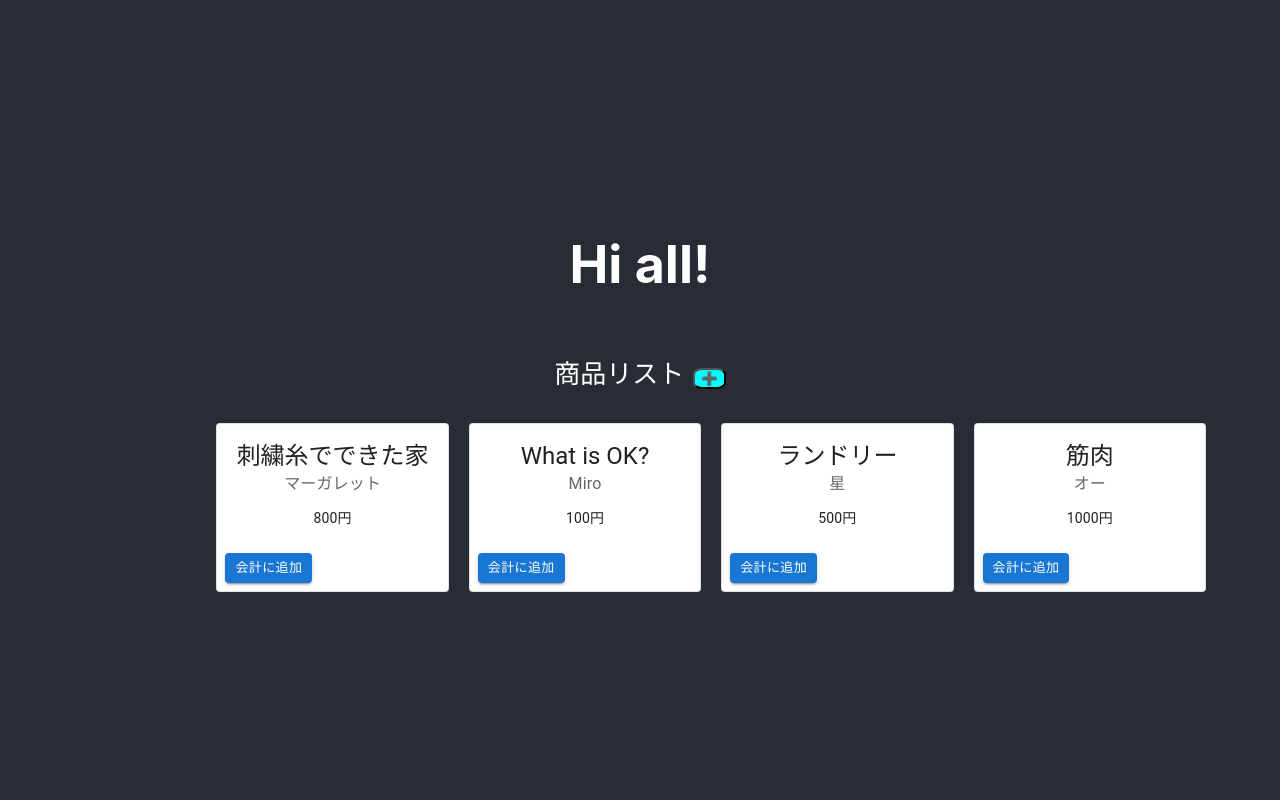
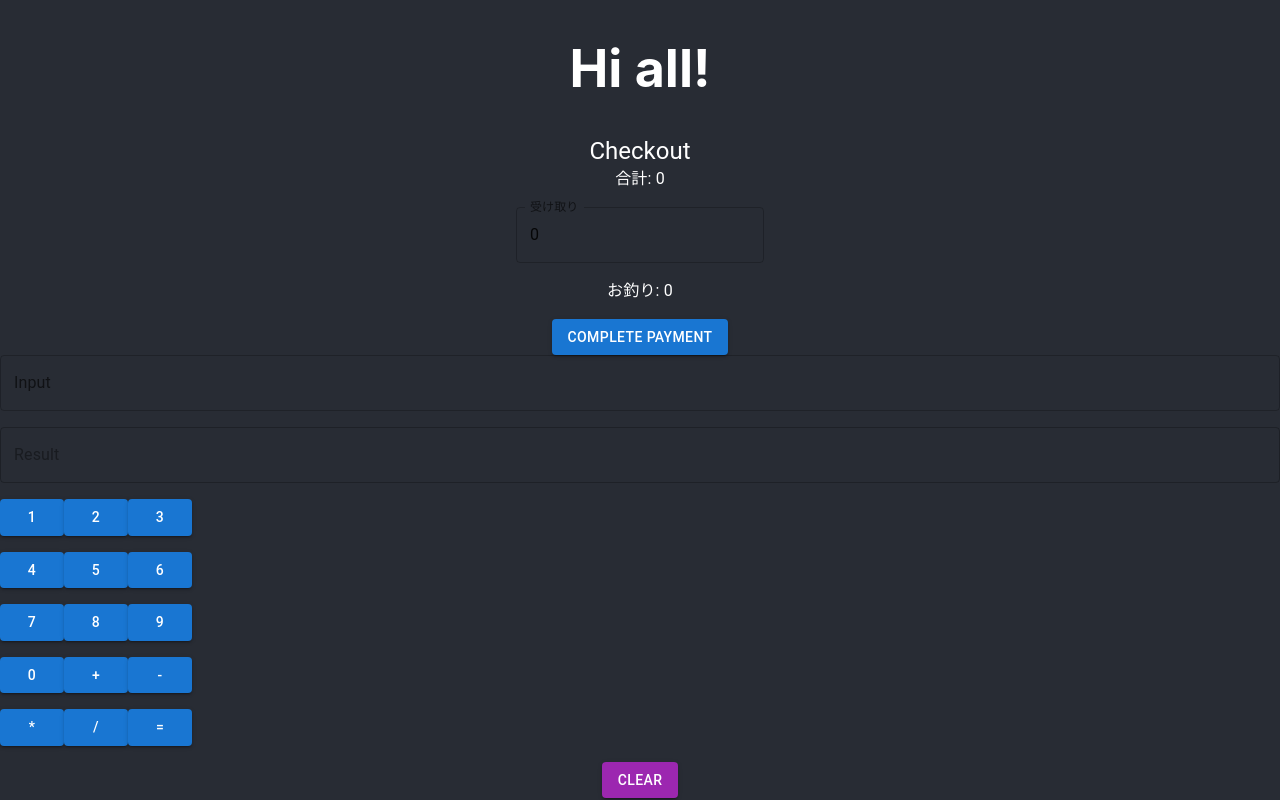
Before and after one commit to Kiki-her/check-full, a React (Create React App) app in the folder cf/: page / in a window 1280 px wide. Built offline with nearby package versions, Linux system fonts and the light colour scheme.

Commit message:
add calcilator component

```diff
--- a/cf/package.json
+++ b/cf/package.json
@@ -16,6 +16,7 @@
     "pg": "^8.11.0",
     "react": "^18.2.0",
     "react-dom": "^18.2.0",
+    "react-router-dom": "^6.11.2",
     "react-scripts": "5.0.1",
     "reactjs-popup": "^2.0.5",
     "web-vitals": "^2.1.4"
--- a/cf/src/App.js
+++ b/cf/src/App.js
@@ -1,12 +1,13 @@
 import "./App.css";
-import Table from "./components/Table";
+// import Table from "./components/Table";
+import Checkout from "./components/Checkout";
 
 function App() {
   return (
     <div className="App">
       <header className="App-header">
         <h1>Hi all!</h1>
-        <Table />
+        <Checkout />
       </header>
     </div>
   );
--- /dev/null
+++ b/cf/src/components/Calculator.js
@@ -0,0 +1,150 @@
+import React, { useState } from "react";
+import { Grid, TextField, Button } from "@mui/material";
+
+const Calculator = () => {
+  const [input, setInput] = useState("");
+  const [result, setResult] = useState("");
+
+  const handleClick = (value) => {
+    setInput((prevInput) => prevInput + value);
+  };
+
+  const handleClear = () => {
+    setInput("");
+    setResult("");
+  };
+
+  const handleCalculate = () => {
+    try {
+      const calculatedResult = eval(input);
+      setResult(calculatedResult);
+    } catch (error) {
+      setResult("Error");
+    }
+  };
+
+  return (
+    <Grid container spacing={2} justify="center">
+      <Grid item xs={12}>
+        <TextField
+          label="Input"
+          variant="outlined"
+          fullWidth
+          value={input}
+          onChange={(e) => setInput(e.target.value)}
+        />
+      </Grid>
+      <Grid item xs={12}>
+        <TextField
+          label="Result"
+          variant="outlined"
+          fullWidth
+          value={result}
+          disabled
+        />
+      </Grid>
+      <Grid item xs={12}>
+        <Grid container>
+          <Grid item>
+            <Button variant="contained" onClick={() => handleClick("1")}>
+              1
+            </Button>
+          </Grid>
+          <Grid item>
+            <Button variant="contained" onClick={() => handleClick("2")}>
+              2
+            </Button>
+          </Grid>
+          <Grid item>
+            <Button variant="contained" onClick={() => handleClick("3")}>
+              3
+            </Button>
+          </Grid>
+        </Grid>
+      </Grid>
+      <Grid item xs={12}>
+        <Grid container>
+          <Grid item>
+            <Button variant="contained" onClick={() => handleClick("4")}>
+              4
+            </Button>
+          </Grid>
+          <Grid item>
+            <Button variant="contained" onClick={() => handleClick("5")}>
+              5
+            </Button>
+          </Grid>
+          <Grid item>
+            <Button variant="contained" onClick={() => handleClick("6")}>
+              6
+            </Button>
+          </Grid>
+        </Grid>
+      </Grid>
+      <Grid item xs={12}>
+        <Grid container>
+          <Grid item>
+            <Button variant="contained" onClick={() => handleClick("7")}>
+              7
+            </Button>
+          </Grid>
+          <Grid item>
+            <Button variant="contained" onClick={() => handleClick("8")}>
+              8
+            </Button>
+          </Grid>
+          <Grid item>
+            <Button variant="contained" onClick={() => handleClick("9")}>
+              9
+            </Button>
+          </Grid>
+        </Grid>
+      </Grid>
+      <Grid item xs={12}>
+        <Grid container>
+          <Grid item>
+            <Button variant="contained" onClick={() => handleClick("0")}>
+              0
+            </Button>
+          </Grid>
+          <Grid item>
+            <Button variant="contained" onClick={() => handleClick("+")}>
+              +
+            </Button>
+          </Grid>
+          <Grid item>
+            <Button variant="contained" onClick={() => handleClick("-")}>
+              -
+            </Button>
+          </Grid>
+        </Grid>
+      </Grid>
+      <Grid item xs={12}>
+        <Grid container>
+          <Grid item>
+            <Button variant="contained" onClick={() => handleClick("*")}>
+              *
+            </Button>
+          </Grid>
+          <Grid item>
+            <Button variant="contained" onClick={() => handleClick("/")}>
+              /
+            </Button>
+          </Grid>
+          <Grid item>
+            <Button variant="contained" onClick={handleCalculate}>
+              =
+            </Button>
+          </Grid>
+        </Grid>
+      </Grid>
+      <Grid item xs={12}>
+        <Button variant="contained" color="secondary" onClick={handleClear}>
+          Clear
+        </Button>
+      </Grid>
+    </Grid>
+  );
+};
+
+export default Calculator;
--- a/cf/src/components/Checkout.js
+++ b/cf/src/components/Checkout.js
@@ -1,5 +1,6 @@
 import React, { useState } from "react";
 import { Grid, Typography, TextField, Button } from "@mui/material";
+import Calculator from "./Calculator";
 
 const Checkout = () => {
   const [selectedItems, setSelectedItems] = useState([]);
@@ -32,18 +33,18 @@ const Checkout = () => {
       <Typography variant="h5">Checkout</Typography>
       <Grid container spacing={2}>
         <Grid item xs={12}>
-          <Typography>Total Amount: {totalAmount}</Typography>
+          <Typography>合計: {totalAmount}</Typography>
         </Grid>
         <Grid item xs={12}>
           <TextField
             type="number"
             value={paymentAmount}
             onChange={handlePaymentAmountChange}
-            label="Payment Amount"
+            label="受け取り"
           />
         </Grid>
         <Grid item xs={12}>
-          <Typography>Change: {calculateChange()}</Typography>
+          <Typography>お釣り: {calculateChange()}</Typography>
         </Grid>
         <Grid item xs={12}>
           <Button variant="contained" color="primary">
@@ -52,6 +53,7 @@ const Checkout = () => {
         </Grid>
       </Grid>
       {/* 商品一覧や選択などの表示 */}
+      <Calculator />
     </div>
   );
 };
```
Also changed, not shown: 1 other file (tests, documents, lock files or other folders).
